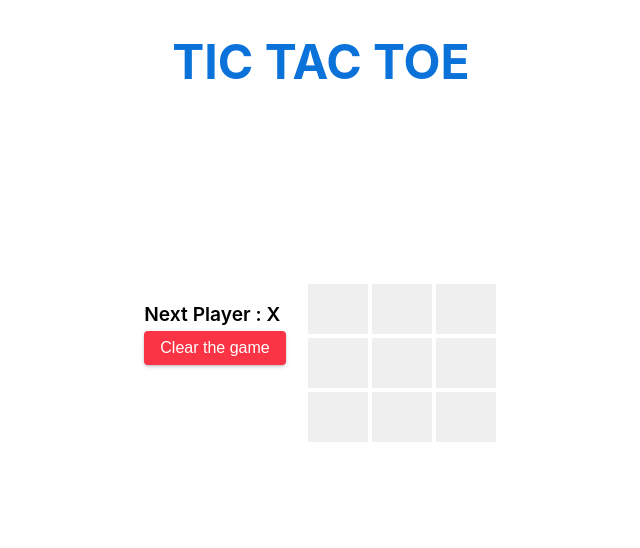
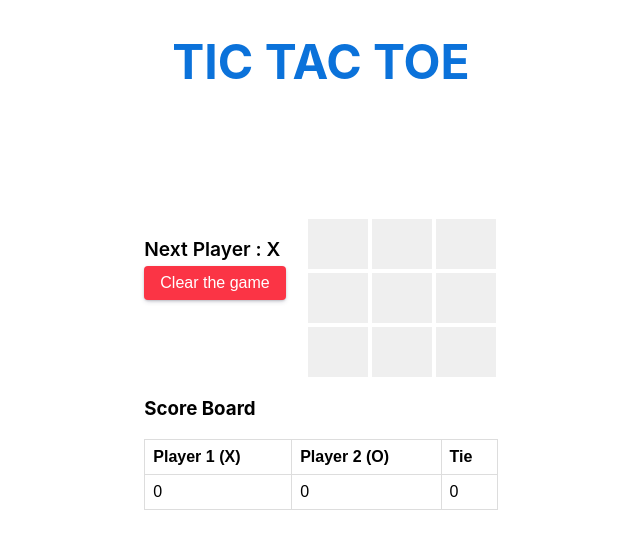
Before and after one commit to NitinSirsath/tictactoe-antstack, a React (Create React App) app: page / in a window 1280 px wide. Shown: the top 548 px of the page, without its empty margins (319-959 px from the left). Built offline with nearby package versions, Linux system fonts and the light colour scheme.

Commit message:
added score board and styling

```diff
--- a/src/components/Board.jsx
+++ b/src/components/Board.jsx
@@ -1,16 +1,15 @@
-import React , {useState} from 'react'
-import Square from './Square'
-import style from '../styles/board.module.css'
-import BoardStatus from './BoardStatus'
-import Score from './Score'
+import React, { useEffect, useState } from "react";
+import Square from "./Square";
+import style from "../styles/board.module.css";
+import BoardStatus from "./BoardStatus";
+import Score from "./Score";
 
 const Board = () => {
-
-    const [squares, setSquares] = useState(Array(9).fill(null))
-    const [isX, setIsX] = useState(true)
-    const [playerScoreX, setPlayerScoreX] = useState(0)
-    const [playerScoreO, setPlayerScoreO] = useState(0)
-
+  const [squares, setSquares] = useState(Array(9).fill(null));
+  const [isX, setIsX] = useState(true);
+  const [playerScoreX, setPlayerScoreX] = useState(0);
+  const [playerScoreO, setPlayerScoreO] = useState(0);
+  const [tieScore, setTieScore] = useState(0)
 
   function calculateWinner(squares) {
     const lines = [
@@ -22,75 +21,104 @@ const Board = () => {
       [2, 5, 8],
       [0, 4, 8],
       [2, 4, 6],
-        ]
+    ];
     for (let i = 0; i < lines.length; i++) {
-          const [a, b, c] = lines[i]
-          if (squares[a] && squares[a] === squares[b] && squares[a] === squares[c]) {
-            return squares[a]
+      const [a, b, c] = lines[i];
+      if (
+        squares[a] &&
+        squares[a] === squares[b] &&
+        squares[a] === squares[c]
+      ) {
+        return squares[a];
       }
     }
-        return null
+    return null;
   }
 
 
 
-    const handleClick = i => {
+  const handleClick = (i) => {
+    if (calculateWinner(squares) || squares[i]) {
+      return;
+    }
+    squares[i] = isX ? "X" : "O";
+    setSquares(squares);
+    setIsX((preV) => !preV);
+  };
+  let winner = calculateWinner(squares);
+  // useEffect(() => {
+  //     winningScore(winner)
+  // },[])
 
-        if(calculateWinner(squares) || squares[i]){
-            return
-        }
-        squares[i] = isX? "X" : 'O'
-        setSquares(squares)
-        setIsX(preV => !preV)
-    }
+  let status;
+  // const winningScore = (winner) => {
+  //     if(winner === "X"){
+  //         setPlayerScoreX(preV => preV + 1)
+  //         console.log(playerScoreX);
+  //     }
+  //     else{
+  //         setPlayerScoreO(preV => preV + 1)
+  //     }
+  // }
 
-        let winner = calculateWinner(squares)
-        let status
-        if(winner === 'X') {
-
-           console.log(playerScoreX, 'winner');
-        }
-
-        if(winner){
-            status = `Winner : ${winner}`
-        }
-        else{
-            status = `Next Player : ${isX? 'X' : 'O'}`
-        }
-
-        const handleRestart = () => {
-
-            setIsX(true)
-            setSquares(Array(9).fill(null))
-
-
+  if (winner) {
+    status = `Winner : ${winner}`;
+  } else {
+    status = `Next Player : ${isX ? "X" : "O"}`;
   }
 
 
+  const handleRestart = () => {
+    setIsX(true);
+    setSquares(Array(9).fill(null));
+    if (winner === "X") {
+      setPlayerScoreX((preV) => preV + 1);
+      console.log(playerScoreX);
+    }
+    if(winner === "O"){
+        setPlayerScoreO((preV) => preV + 1);
+        console.log(playerScoreO);
+    }
+    const found = squares.every(element => element !== null);
+    if(found){
+        setTieScore(preV => preV + 1)
+        console.log(tieScore);
+    }
+
+  };
+
   return (
+    <div>
       <div className={style.board_container}>
-        <BoardStatus winner={winner} restart={handleRestart}  status={status}/>
-        {/* <Score playerScoreO={playerScoreO} playerScoreX={playerScoreX}/> */}
+        <BoardStatus winner={winner} restart={handleRestart} status={status} />
+
         <div className={style.board_squares}>
-
           <div className={style.board_wrapper}>
-        <Square border={style.b_botton_right} value={squares[0]} onClick={() => handleClick(0)}/>
-        <Square value={squares[1]} onClick={() => handleClick(1)}/>
-        <Square value={squares[2]} onClick={() => handleClick(2)}/>
+            <Square
+              border={'b_botton_right'}
+              value={squares[0]}
+              onClick={() => handleClick(0)}
+            />
+            <Square value={squares[1]} onClick={() => handleClick(1)} />
+            <Square value={squares[2]} onClick={() => handleClick(2)} />
           </div>
           <div className={style.board_wrapper}>
-        <Square value={squares[3]} onClick={() => handleClick(3)}/>
-        <Square value={squares[4]} onClick={() => handleClick(4)}/>
-        <Square value={squares[5]} onClick ={() => handleClick(5)}/>
+            <Square value={squares[3]} onClick={() => handleClick(3)} />
+            <Square value={squares[4]} onClick={() => handleClick(4)} />
+            <Square value={squares[5]} onClick={() => handleClick(5)} />
           </div>
           <div className={style.board_wrapper}>
-        <Square value={squares[6]} onClick={() => handleClick(6)}/>
-        <Square value={squares[7]} onClick={() => handleClick(7)}/>
-        <Square value={squares[8]} onClick={() => handleClick(8)}/>
+            <Square value={squares[6]} onClick={() => handleClick(6)} />
+            <Square value={squares[7]} onClick={() => handleClick(7)} />
+            <Square value={squares[8]} onClick={() => handleClick(8)} />
           </div>
         </div>
       </div>
-  )
-}
+      <div>
+        <Score playerScoreO={playerScoreO} tieScore={tieScore} playerScoreX={playerScoreX} />
+      </div>
+    </div>
+  );
+};
 
-export default Board
+export default Board;
--- a/src/components/Score.jsx
+++ b/src/components/Score.jsx
@@ -1,10 +1,25 @@
 import React from 'react'
+import style from '../styles/score.module.css'
 
-const Score = ({playerScoreX, playerScoreY}) => {
-    console.log({playerScoreX, playerScoreY});
+const Score = ({playerScoreX,tieScore, playerScoreO}) => {
+
   return (
     <div>
+       <h3>Score Board</h3>
+       <table className={style.table}>
+  <tr className={style.table_head_row}>
+    <th className={style.table_head_row}>Player 1 (X)</th>
+    <th className={style.table_head_row}>Player 2 (O)</th>
+    <th className={style.table_head_row}>Tie</th>
 
+  </tr>
+  <tr className={style.table_head_row}>
+    <td className={style.table_head_row}>{playerScoreX}</td>
+    <td className={style.table_head_row}>{playerScoreO}</td>
+    <td className={style.table_head_row}>{tieScore}</td>
+
+  </tr>
+  </table>
     </div>
   )
 }
--- a/src/components/Square.jsx
+++ b/src/components/Square.jsx
@@ -1,11 +1,12 @@
 import React from 'react'
 import style from '../styles/square.module.css'
+import styleBoard from '../styles/board.module.css'
 
 
 const Square = ({value , border, onClick}) => {
 
   return (
-    <button className={`${value === 'X'? style.X_color : style.Y_color} ${style.square_btn} ${border}`} onClick={onClick}>
+    <button className={`${value === 'X'? style.X_color : style.Y_color} ${style.square_btn} ${styleBoard.border}`} onClick={onClick}>
         {value}
     </button>
   )
--- a/src/styles/boardStatus.module.css
+++ b/src/styles/boardStatus.module.css
@@ -28,11 +28,19 @@
 .winner_bg{
     background-color: rgb(81, 197, 55);
 }
+.winner_bg:hover{
+    background-color: rgb(67, 160, 46);
+}
 
 .clear_bg{
     background-color: #fb3445;
 }
 
+.clear_bg:hover{
+    background-color: #e42a39;
+
+}
+
 /* .restart_btn:hover{
     background-color: rgb(232, 10, 10);
 } */
--- /dev/null
+++ b/src/styles/score.module.css
@@ -0,0 +1,15 @@
+.table{
+    font-family: arial, sans-serif;
+    border-collapse: collapse;
+    width: 100%;
+  }
+
+  .table_head_row{
+    border: 1px solid #dddddd;
+    text-align: left;
+    padding: 8px;
+  }
+
+  .table_row:nth-child(even) {
+    background-color: #dddddd;
+  }
--- a/src/styles/square.module.css
+++ b/src/styles/square.module.css
@@ -8,6 +8,8 @@
  border: none;
 }
 
+
+
 .X_color{
     color: red;
 }
```
Lines whose indentation alone changed are shown as unchanged.
